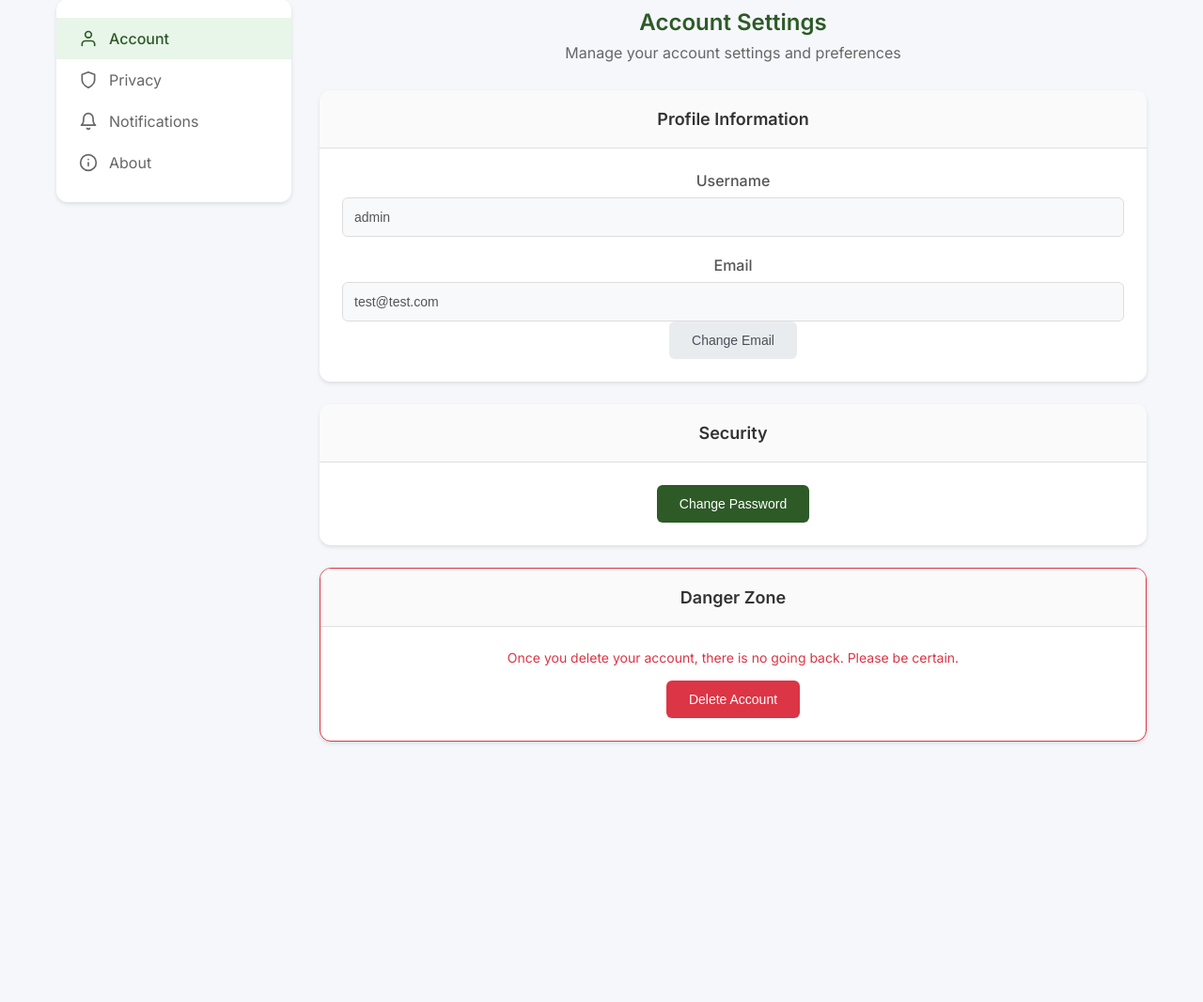
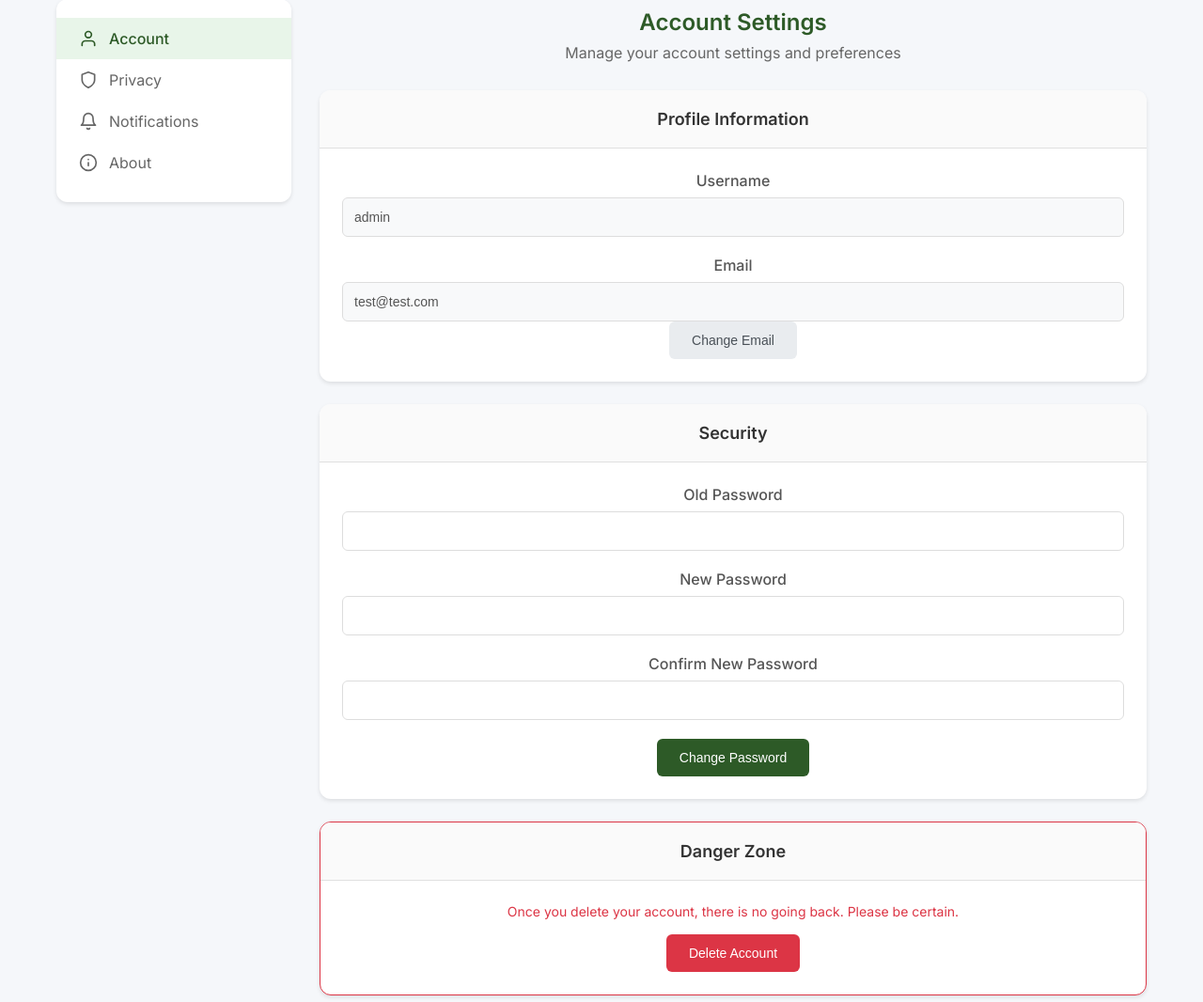
Before and after one commit to lmt610/ecm2434, a Django app: page /settings/ in a window 1280 px wide. Shown: the part 101-1167 px from the top of the page at 94% size. Run offline with Django 4.2, Linux system fonts and the light colour scheme; a user stored in the database is signed in; data comes from the database, SQL or seed files in the repository.

Commit message:
improved password change form and email update validation

```diff
--- a/project/users/static/users/settings_styles.css
+++ b/project/users/static/users/settings_styles.css
@@ -382,3 +382,10 @@ input:checked + .slider:before {
 .danger-zone {
     border: 1px solid #dc3545;
 }
+
+/* Errors*/
+.error-message {
+    color: #dc3545;
+    font-size: 12px;
+    margin-top: 4px;
+}
--- a/project/users/templates/users/settings.html
+++ b/project/users/templates/users/settings.html
@@ -69,7 +69,36 @@
                     <div class="card-content">
                         <form method="POST" action="{% url 'change_password' %}">
                             {% csrf_token %}
-                            <button type="submit" class="btn-primary">Change Password</button>
+							<div class="form-group">
+								<label>Old Password</label>
+								<input name="old_password" type="password">
+								{% if form.old_password.errors %}
+									 <div class="error-message">
+										 {{ form.old_password.errors }}
+									 </div>
+								 {% endif %}
+							</div>
+							<div class="form-group">
+								<label>New Password</label>
+								<input name="new_password1" type="password">
+								{% if form.new_password1.errors %}
+									 <div class="error-message">
+										 {{ form.new_password1.errors }}
+									 </div>
+								 {% endif %}
+							</div>
+							<div class="form-group">
+								<label>Confirm New Password</label>
+								<input name="new_password2" type="password">
+								{% if form.new_password2.errors %}
+									 <div class="error-message">
+										 {{ form.new_password2.errors }}
+									 </div>
+								 {% endif %}
+							</div>
+							<div class="form-actions">
+								<button type="submit" class="btn-primary">Change Password</button>
+							</div>
                         </form>
                     </div>
                 </div>
--- a/project/users/views.py
+++ b/project/users/views.py
@@ -7,6 +7,8 @@ from .forms import LoginForm, UserRegistrationForm
 from .models import Profile, UserSettings
 from django.contrib.auth import get_user_model
 from django.contrib.auth.forms import PasswordChangeForm
+from django.core.validators import EmailValidator
+from django.core.exceptions import ValidationError
 
 User = get_user_model()
 
@@ -139,7 +141,7 @@ def change_password(request):
             messages.success(request, 'Your password was successfully updated!')
             return redirect('settings')
         else:
-            messages.error(request, 'Please correct the error below.')
+            return render(request, 'users/settings.html', {"form": form})
     return redirect('settings')
 
 @login_required
@@ -156,9 +158,14 @@ def update_email(request):
     if request.method == 'POST':
         new_email = request.POST.get('email')
         if new_email:
-            request.user.email = new_email
-            request.user.save()
-            messages.success(request, 'Email updated successfully!')
+            email_validator = EmailValidator()
+            try:
+                email_validator(new_email)
+                request.user.email = new_email
+                request.user.save()
+                messages.success(request, 'Email updated successfully!')
+            except ValidationError:
+                messages.error(request, "Please provide a valid email")
         else:
             messages.error(request, 'Please provide a valid email.')
     return redirect('settings')
```
